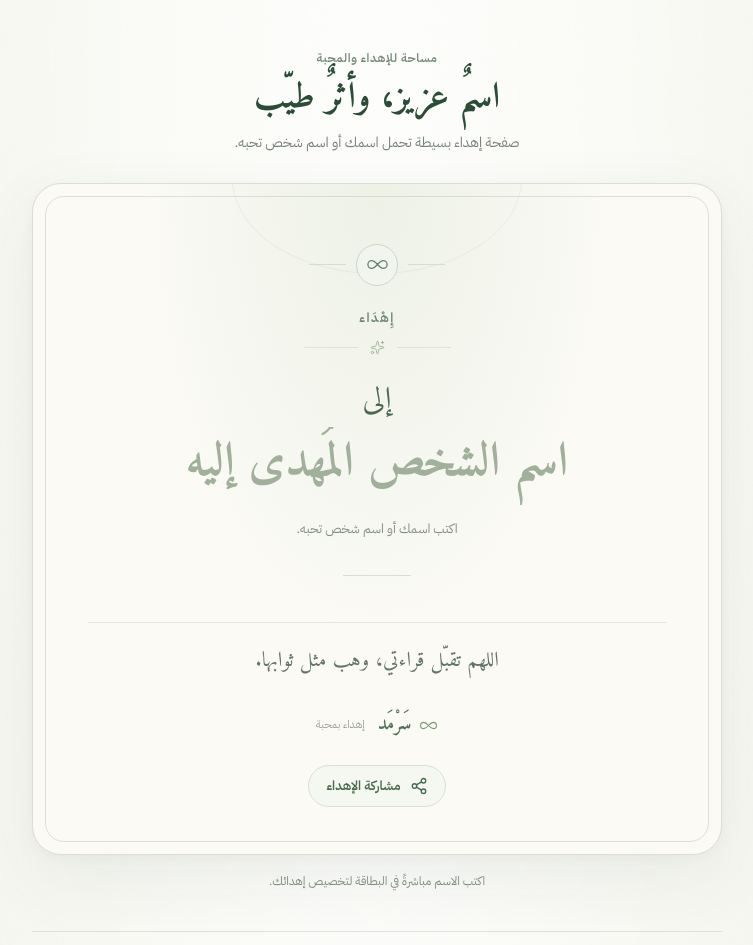
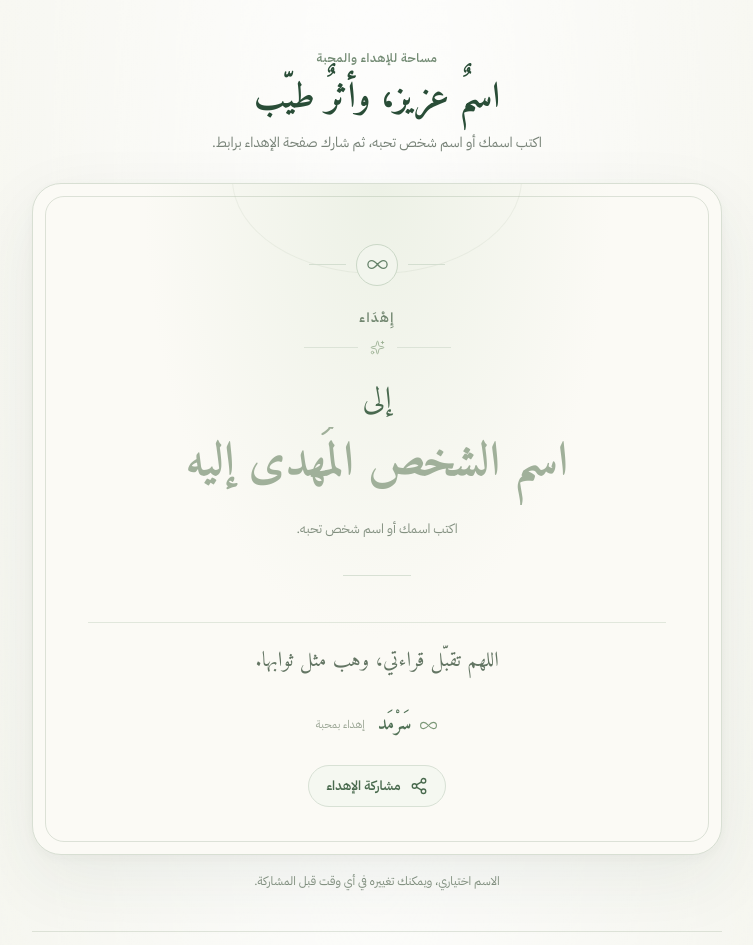
Before and after one commit to inawy/sarmad, a React (Vite) app: page / in a window 1280 px wide. Shown: the part 67-1012 px from the top of the page, without its empty margins (263-1016 px from the left). Built offline with nearby package versions, Linux system fonts and the light colour scheme; a web font is replaced by a local one.

Commit message:
Clarify the personalized dedication flow

```diff
--- a/src/App.tsx
+++ b/src/App.tsx
@@ -20,15 +20,25 @@ export default function App() {
         <BrandHeader />
         <main className="main-content">
           <div className="page-intro">
-            <p className="intro-kicker">مساحة للإهداء والمحبة</p>
-            <h1>اسمٌ عزيز، وأثرٌ طيّب</h1>
-            <p className="intro-description">صفحة إهداء بسيطة تحمل اسمك أو اسم شخص تحبه.</p>
+            <p className="intro-kicker">
+              {pageName ? "صفحة إهداء مخصصة" : "مساحة للإهداء والمحبة"}
+            </p>
+            <h1>{pageName ? `إهداء إلى ${pageName}` : "اسمٌ عزيز، وأثرٌ طيّب"}</h1>
+            <p className="intro-description">
+              {pageName
+                ? "يمكنك تغيير الاسم من البطاقة، ثم مشاركة رابط الإهداء المحدّث."
+                : "اكتب اسمك أو اسم شخص تحبه، ثم شارك صفحة الإهداء برابط."}
+            </p>
           </div>
+
           <DedicationCard name={name} maxLength={maxLength} onNameChange={updateName} />
+
           <p className="editing-note">
-            {pageName ? "يمكنك الضغط على الاسم وتعديله في أي وقت." :
-              "اكتب الاسم مباشرةً في البطاقة لتخصيص إهدائك."}
+            {pageName
+              ? "أي تغيير في الاسم يحدّث رابط الصفحة تلقائيًا."
+              : "الاسم اختياري، ويمكنك تغييره في أي وقت قبل المشاركة."}
           </p>
+
           <ReadingContent />
         </main>
         <footer className="site-footer" aria-label="سرمد">
```
